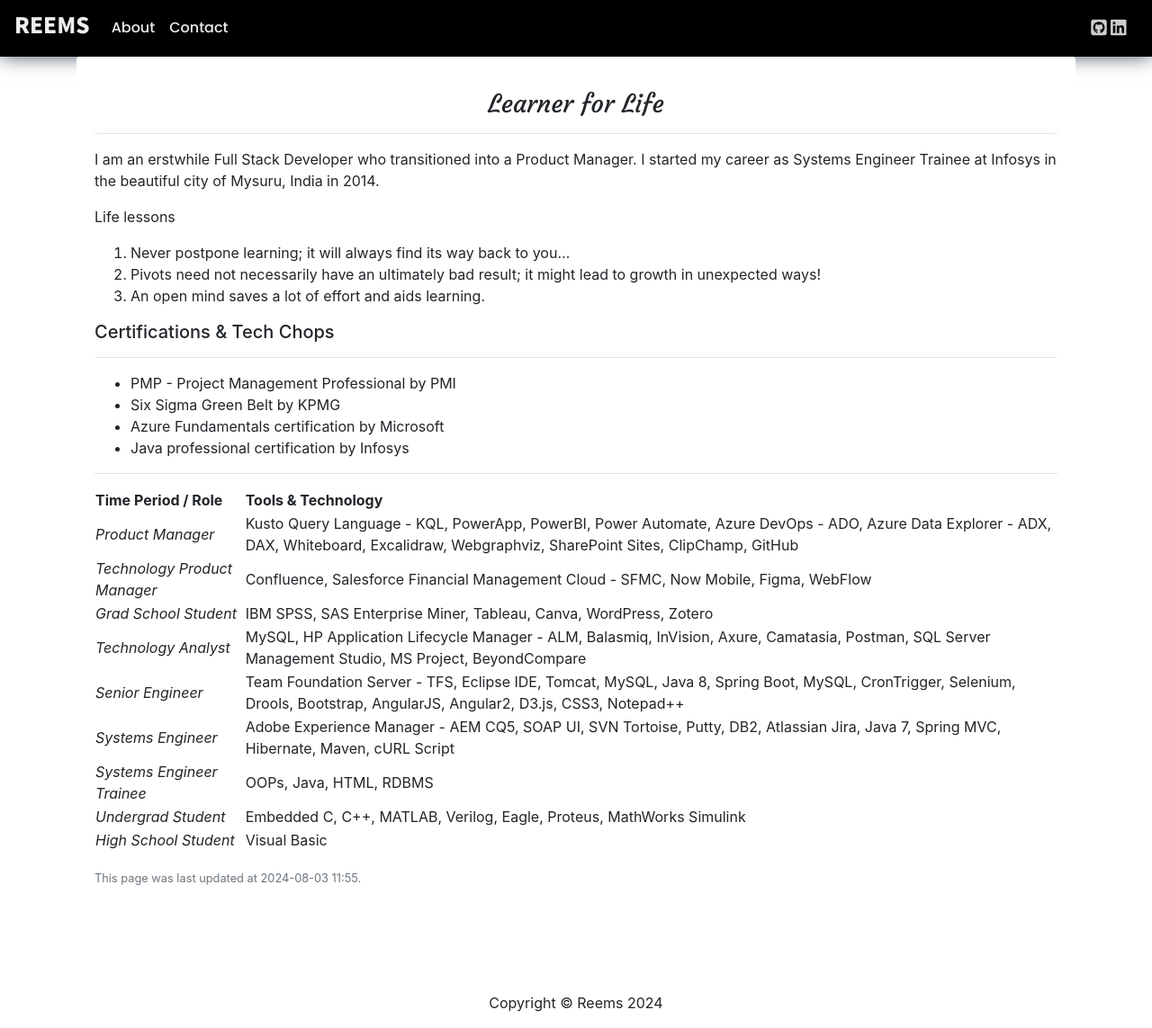
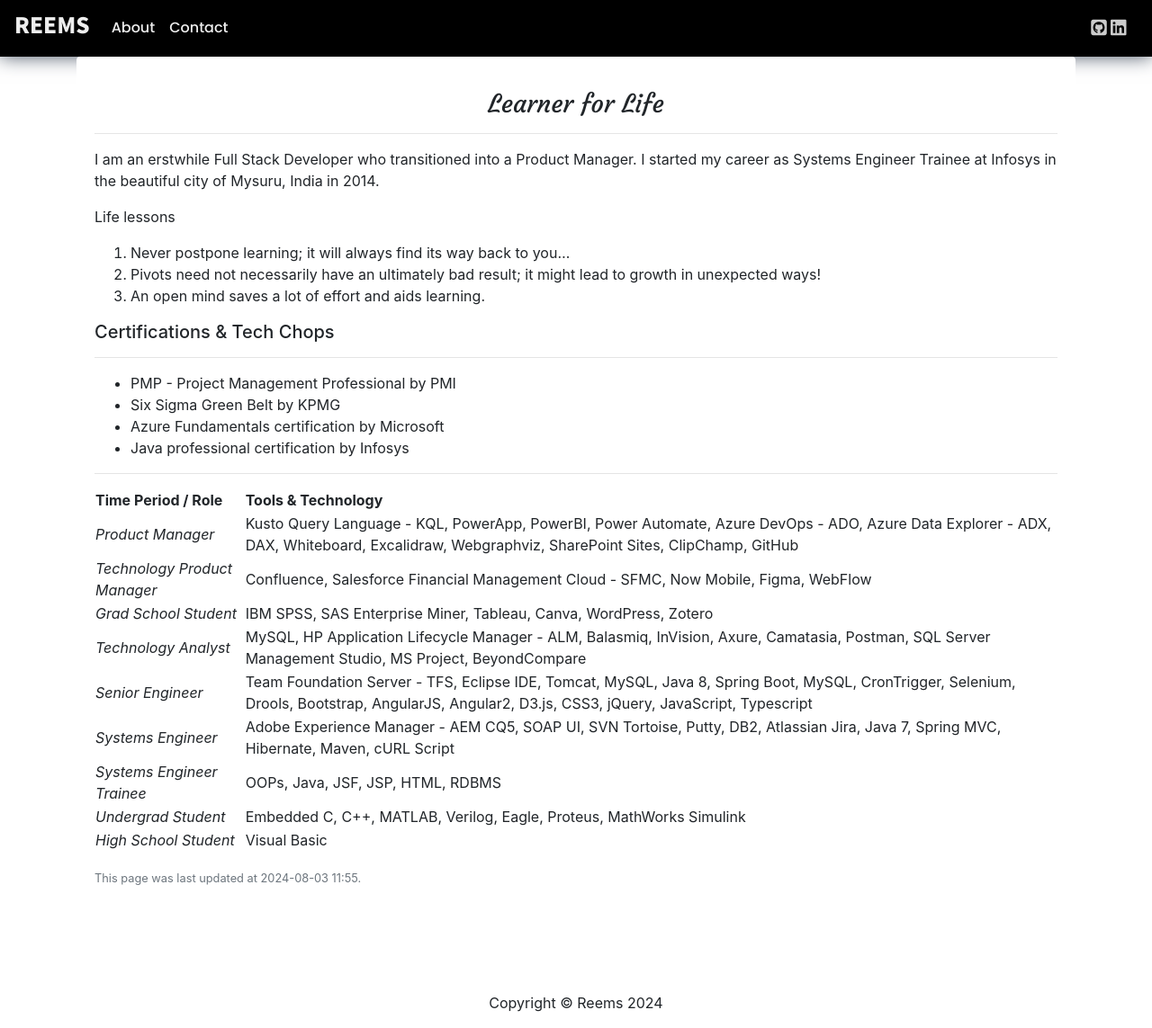
Before and after one commit to reemstk/reemstk.github.io, a Jekyll site: the page built from pages/about.md, in a window 1280 px wide. Shown: the whole page at 90% size. Built offline with Jekyll 4.4.1, drawn with Linux system fonts in a browser that asks for light colours; nearby versions of some CDN libraries; comment, search, counter and statistics services are not loaded.

Commit message:
Update about.md

```diff
--- a/pages/about.md
+++ b/pages/about.md
@@ -32,8 +32,8 @@
 |_Technology Product Manager_| Confluence, Salesforce Financial Management Cloud - SFMC, Now Mobile, Figma, WebFlow|
 |_Grad School Student_| IBM SPSS, SAS Enterprise Miner, Tableau, Canva, WordPress, Zotero |
 |_Technology Analyst_| MySQL, HP Application Lifecycle Manager - ALM, Balasmiq, InVision, Axure, Camatasia, Postman, SQL Server Management Studio, MS Project, BeyondCompare |
-|_Senior Engineer_| Team Foundation Server - TFS, Eclipse IDE, Tomcat, MySQL, Java 8, Spring Boot, MySQL, CronTrigger, Selenium, Drools, Bootstrap, AngularJS, Angular2, D3.js, CSS3, Notepad++ |
+|_Senior Engineer_| Team Foundation Server - TFS, Eclipse IDE, Tomcat, MySQL, Java 8, Spring Boot, MySQL, CronTrigger, Selenium, Drools, Bootstrap, AngularJS, Angular2, D3.js, CSS3, jQuery, JavaScript, Typescript |
 |_Systems Engineer_| Adobe Experience Manager - AEM CQ5, SOAP UI, SVN Tortoise, Putty, DB2, Atlassian Jira, Java 7, Spring MVC, Hibernate, Maven, cURL Script|
-|_Systems Engineer Trainee_| OOPs, Java, HTML, RDBMS |
+|_Systems Engineer Trainee_| OOPs, Java, JSF, JSP, HTML, RDBMS |
 |_Undergrad Student_| Embedded C, C++, MATLAB, Verilog, Eagle, Proteus, MathWorks Simulink |
 |_High School Student_| Visual Basic |
```
